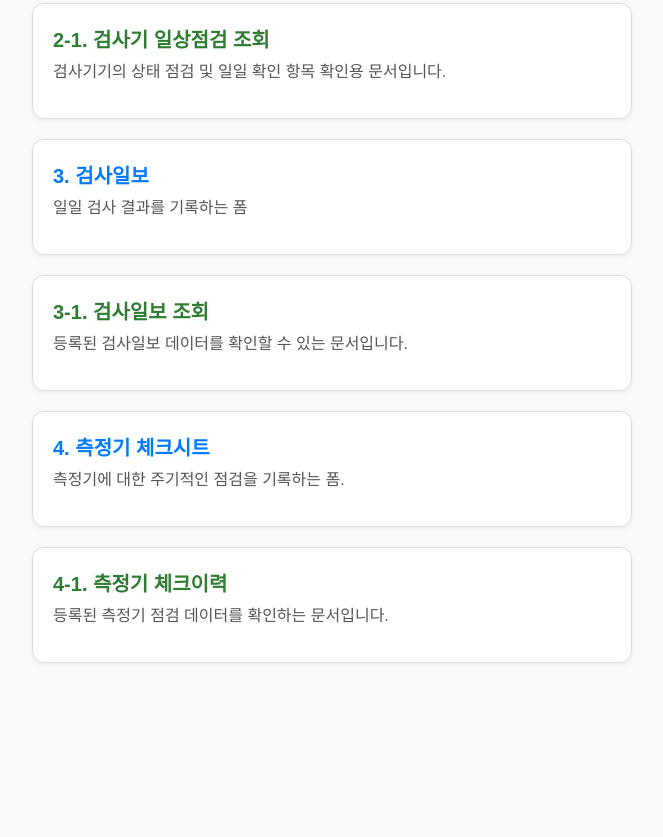
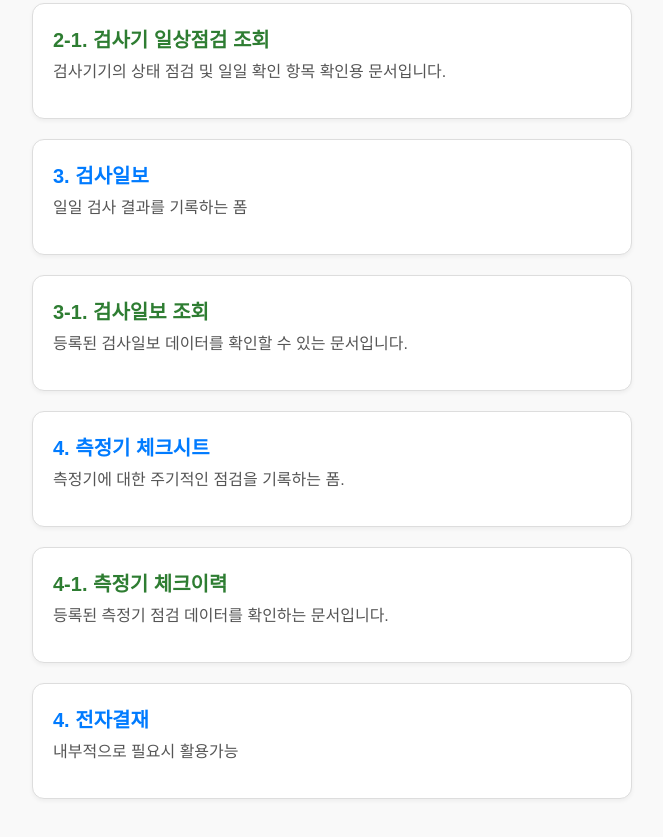
Before and after one commit to KnagByeongju-123/QC_Checksheet_all, a plain HTML site: page index.html in a window 1280 px wide. Shown: the part 526-1363 px from the top of the page, without its empty margins (308-971 px from the left). Before the commit the page ends 1249 px from the top, so only its background shows below. Drawn offline with Linux system fonts and the light colour scheme.

Commit message:
Update index.html

```diff
--- a/index.html
+++ b/index.html
@@ -115,6 +115,10 @@
   <p class="description">등록된 측정기 점검 데이터를 확인하는 문서입니다.</p>
 </a>
 
+    <a href="https://knagbyeongju-123.github.io/electric_approval/" target="_blank" class="link-card">
+      <div class="title">4. 전자결재</div>
+      <p class="description">내부적으로 필요시 활용가능</p>
+    </a>
 
   </div>
 </body>
```
